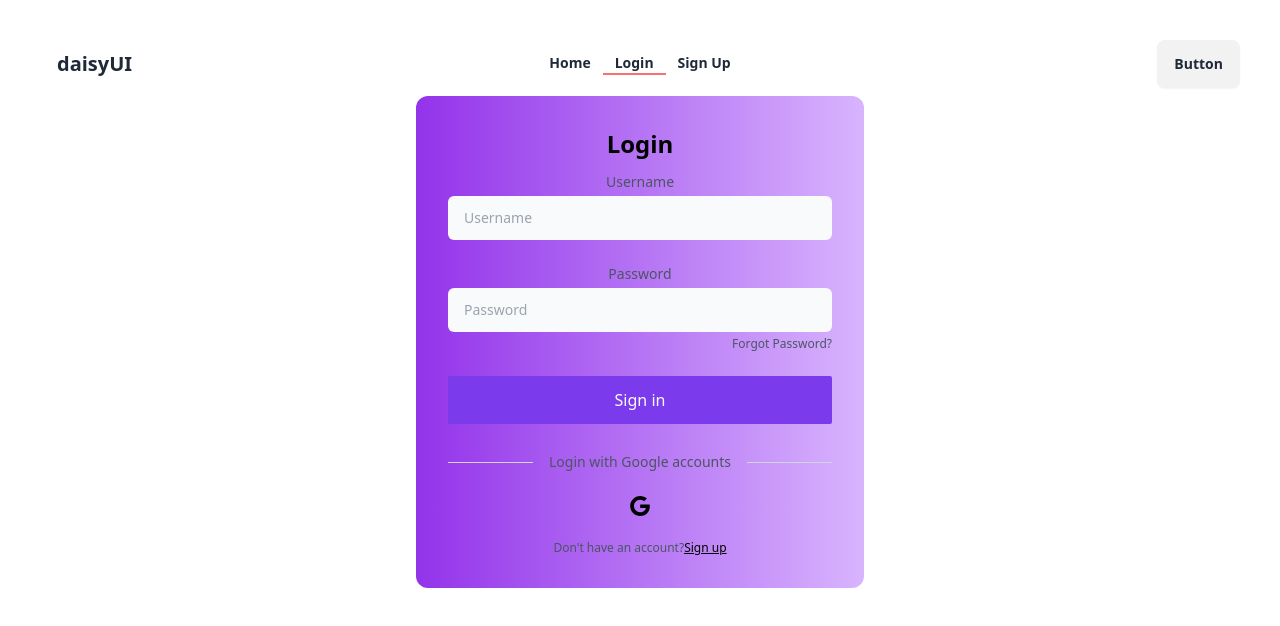
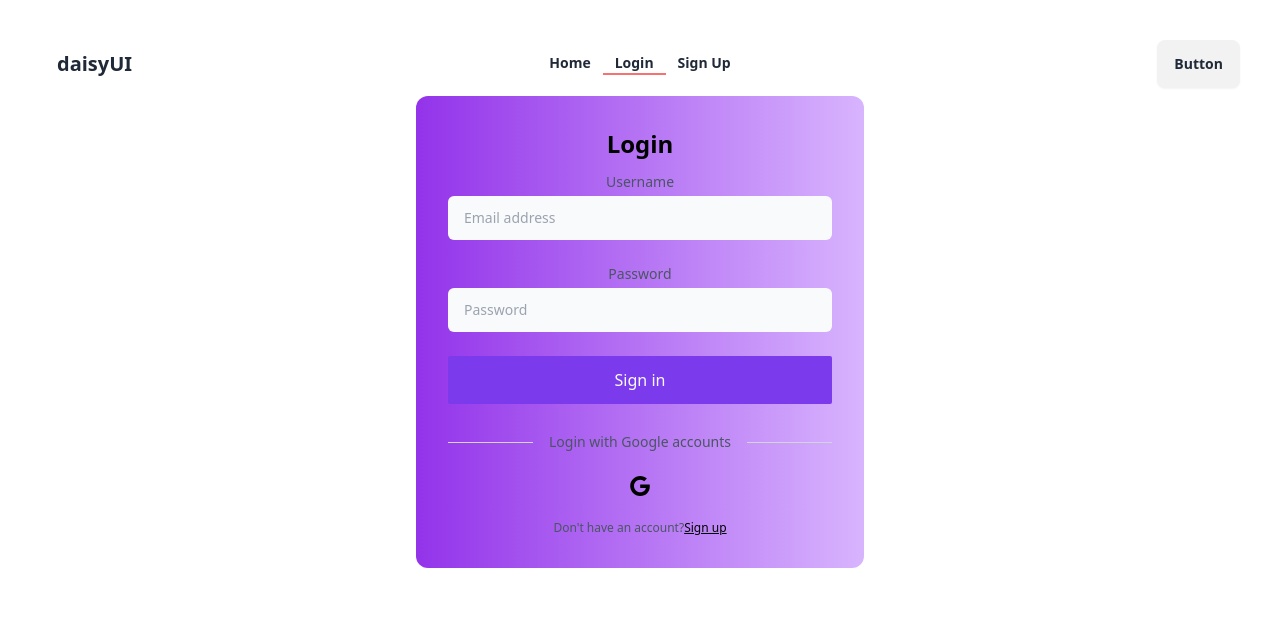
Before and after one commit to Afnansayed/Job_Task_SCIC, a React (Vite) app: page /login in a window 1280 px wide. Shown: the top 626 px of the page. Built offline with nearby package versions, Linux system fonts and the light colour scheme.

Commit message:
sign in and sign out functionality

```diff
--- a/src/Pages/Login/Login.jsx
+++ b/src/Pages/Login/Login.jsx
@@ -1,19 +1,36 @@
+import { useForm } from "react-hook-form";
+import { AuthContext } from "../../Providers/AuthProviders/AuthProviders";
+import { useContext } from "react";
+
 const Login = () => {
+  const {login} = useContext(AuthContext);
+  const { register, handleSubmit, formState: { errors } } = useForm();
+  const onSubmit = data => {
+    console.log(data)
+
+    login(data.email,data.password)
+    .then(res => {
+      console.log(res.user);
+    })
+    .catch(err => console.log(err))
+
+  };
   return (
     <>
       <div className="w-full max-w-md p-8 space-y-3 rounded-xl bg-gradient-to-r from-purple-600 to-purple-300 text-black mx-auto">
         <h1 className="text-2xl font-bold text-center">Login</h1>
-        <form noValidate="" action="" className="space-y-6">
+        <form onSubmit={handleSubmit(onSubmit)} noValidate="" action="" className="space-y-6">
           <div className="space-y-1 text-sm">
-            <label htmlFor="username" className="block text-gray-600">
+            <label htmlFor="email" className="block text-gray-600">
               Username
             </label>
             <input
-              type="text"
-              name="username"
-              id="username"
-              placeholder="Username"
+              type="email"
+              name="email"
+              id="email"
+              placeholder="Email address"
               className="w-full px-4 py-3 rounded-md border-gray-300 bg-gray-50 text-black focus:border-violet-600"
+              {...register("email", { required: true })}
             />
           </div>
           <div className="space-y-1 text-sm">
@@ -26,12 +43,9 @@ const Login = () => {
               id="password"
               placeholder="Password"
               className="w-full px-4 py-3 rounded-md border-gray-300 bg-gray-50 text-black focus:border-violet-600"
+              {...register("password", { required: true })}
             />
-            <div className="flex justify-end text-xs text-gray-600">
-              <a rel="noopener noreferrer" href="#">
-                Forgot Password?
-              </a>
-            </div>
+
           </div>
           <button className="block w-full p-3 text-center rounded-sm text-gray-50 bg-violet-600">
             Sign in
--- a/src/Pages/Register/Register.jsx
+++ b/src/Pages/Register/Register.jsx
@@ -1,9 +1,18 @@
-import React from "react";
+import React, { useContext } from "react";
 import { useForm } from "react-hook-form";
+import { AuthContext } from "../../Providers/AuthProviders/AuthProviders";
 const Register = () => {
+     const {createUser} = useContext(AuthContext);
 
     const { register, handleSubmit, formState: { errors } } = useForm();
-    const onSubmit = data => console.log(data);
+    const onSubmit = data => {
+
+        createUser(data.email,data.password)
+        .then(res => {
+          console.log(res.user)
+        })
+        .catch(err => console.log(err))
+    };
 
 
   return (
--- a/src/Providers/AuthProviders/AuthProviders.jsx
+++ b/src/Providers/AuthProviders/AuthProviders.jsx
@@ -1,13 +1,20 @@
+import { createUserWithEmailAndPassword, signInWithEmailAndPassword } from "firebase/auth";
 import { createContext } from "react";
-
+import React from 'react';
+import auth from "../../Firebase/Firebase.config";
 
 export const AuthContext = createContext(null);
-
-import React from 'react';
-
 const AuthProviders = ({children}) => {
 
-    const authInfo = { name: 'sabbir'}
+    const createUser = (email,password) => {
+        return createUserWithEmailAndPassword(auth,email,password);
+    }
+
+    const login = (email,password) => {
+        return signInWithEmailAndPassword(auth,email,password);
+    }
+
+    const authInfo = {createUser,login}
     return (
         <AuthContext.Provider value={authInfo}>
             {children}
```
